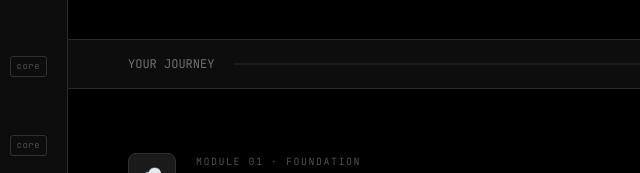
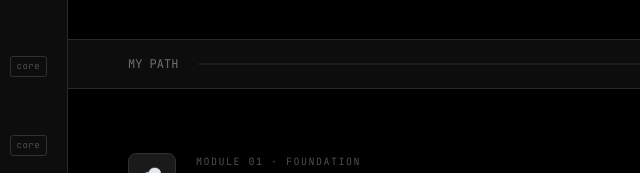
Before and after one commit to Mohammed-Jameal-J/Aws, a plain HTML site: page index.html in a window 1280 px wide. Shown: the part 459-632 px from the top of the page, 192-832 px from the left. Drawn offline with Linux system fonts and the light colour scheme.

Commit message:
aws learn

```diff
--- a/index.html
+++ b/index.html
@@ -604,7 +604,7 @@
   </section>
 
   <div class="progress-strip">
-    <span>YOUR JOURNEY</span>
+    <span>MY PATH</span>
     <div class="progress-bar"></div>
     <span>BASIC → MASTER</span>
   </div>
```
